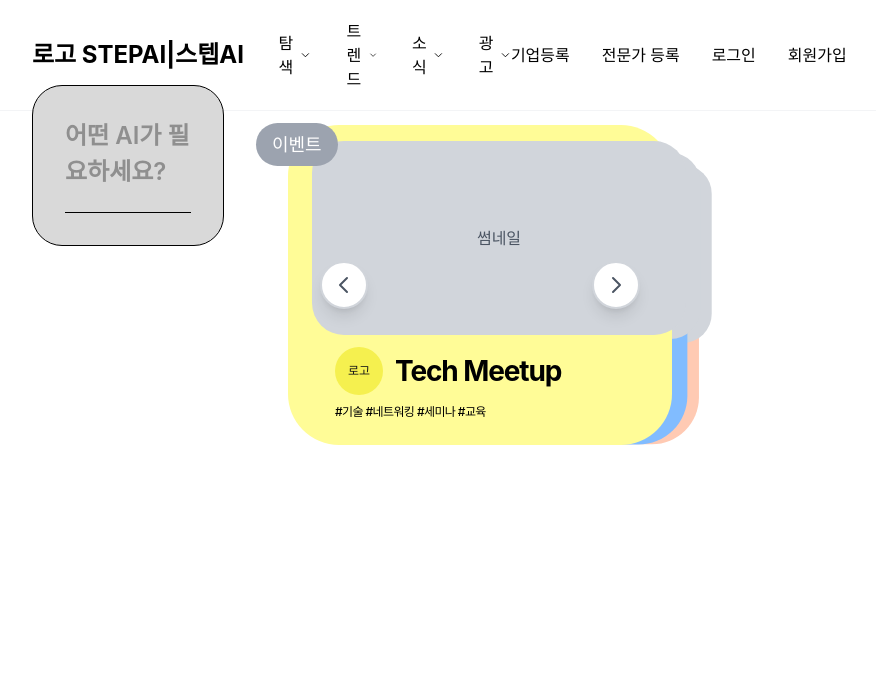
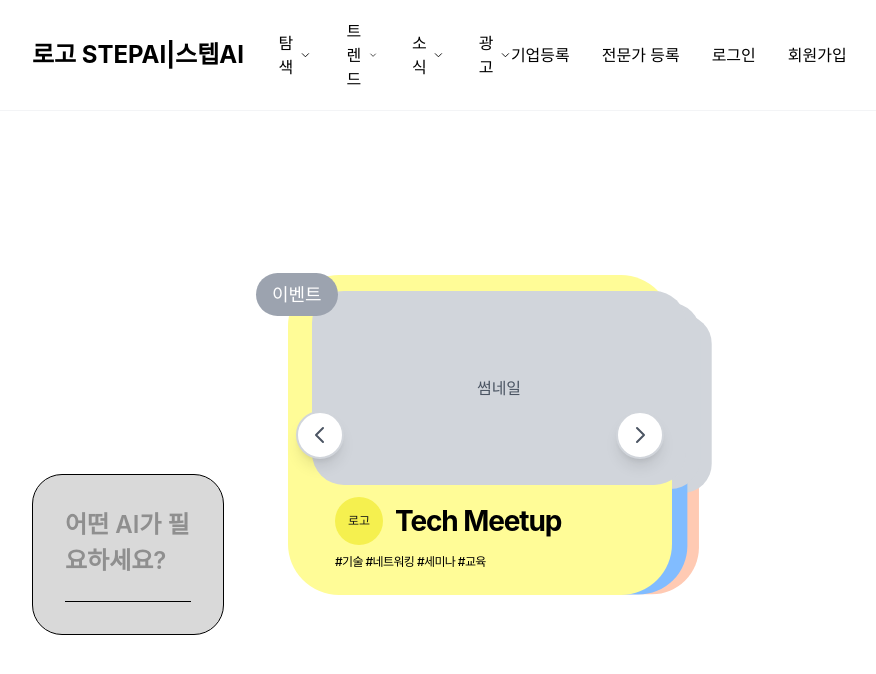
Before and after one commit to kimnamwook1/stepai-web, a Next.js app: page / in a window 1280 px wide. Shown: the top 674 px of the page, without its empty margins (288-1164 px from the left). Built offline with nearby package versions, Linux system fonts and the light colour scheme; a web font is replaced by a local one.

Commit message:
style: 캐러셀 좌우 버튼 위치 조건부(맨앞/맨뒤 30px 바깥) 배치

```diff
--- a/src/components/ContentsMain.tsx
+++ b/src/components/ContentsMain.tsx
@@ -97,8 +97,8 @@ const ContentsMain = () => {
     };
 
     return (
-        <section className="px-80 py-16 mt-[-200px]">
-            <div className="flex gap-16">
+        <section className="px-80 py-16 mt-[-50px]">
+            <div className="flex gap-16 items-end">
                 {/* 대화창 - 좌측 */}
                 <div className="w-2/5">
                     <div className="bg-[#d9d9d9] rounded-[30px] p-8 border border-black">
@@ -123,7 +123,8 @@ const ContentsMain = () => {
                         {/* 좌측 화살표 버튼 */}
                         <button
                             onClick={goPrev}
-                            className="absolute left-8 z-20 w-12 h-12 bg-white border-2 border-gray-300 rounded-full flex items-center justify-center hover:bg-gray-50 transition-colors duration-300 shadow-lg"
+                            className="absolute z-20 w-12 h-12 bg-white border-2 border-gray-300 rounded-full flex items-center justify-center hover:bg-gray-50 transition-colors duration-300 shadow-lg"
+                            style={{ left: currentIndex === 0 ? '-30px' : '8px' }}
                             disabled={isTransitioning}
                         >
                             <svg className="w-6 h-6 text-gray-600" fill="none" stroke="currentColor" viewBox="0 0 24 24">
@@ -236,7 +237,8 @@ const ContentsMain = () => {
                         {/* 우측 화살표 버튼 */}
                         <button
                             onClick={goNext}
-                            className="absolute right-8 z-20 w-12 h-12 bg-white border-2 border-gray-300 rounded-full flex items-center justify-center hover:bg-gray-50 transition-colors duration-300 shadow-lg"
+                            className="absolute z-20 w-12 h-12 bg-white border-2 border-gray-300 rounded-full flex items-center justify-center hover:bg-gray-50 transition-colors duration-300 shadow-lg"
+                            style={{ right: currentIndex === cardData.length - 1 ? '-30px' : '8px' }}
                             disabled={isTransitioning}
                         >
                             <svg className="w-6 h-6 text-gray-600" fill="none" stroke="currentColor" viewBox="0 0 24 24">
```
